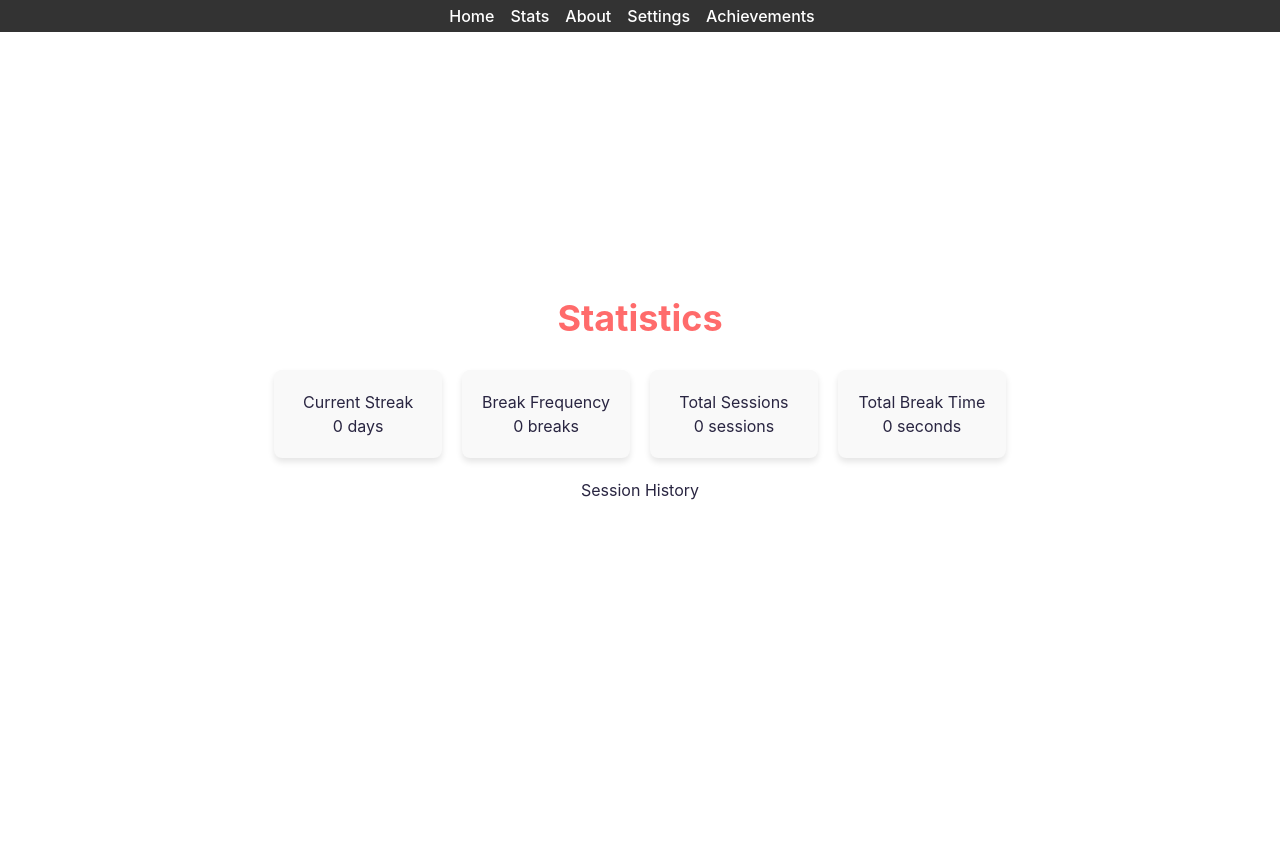
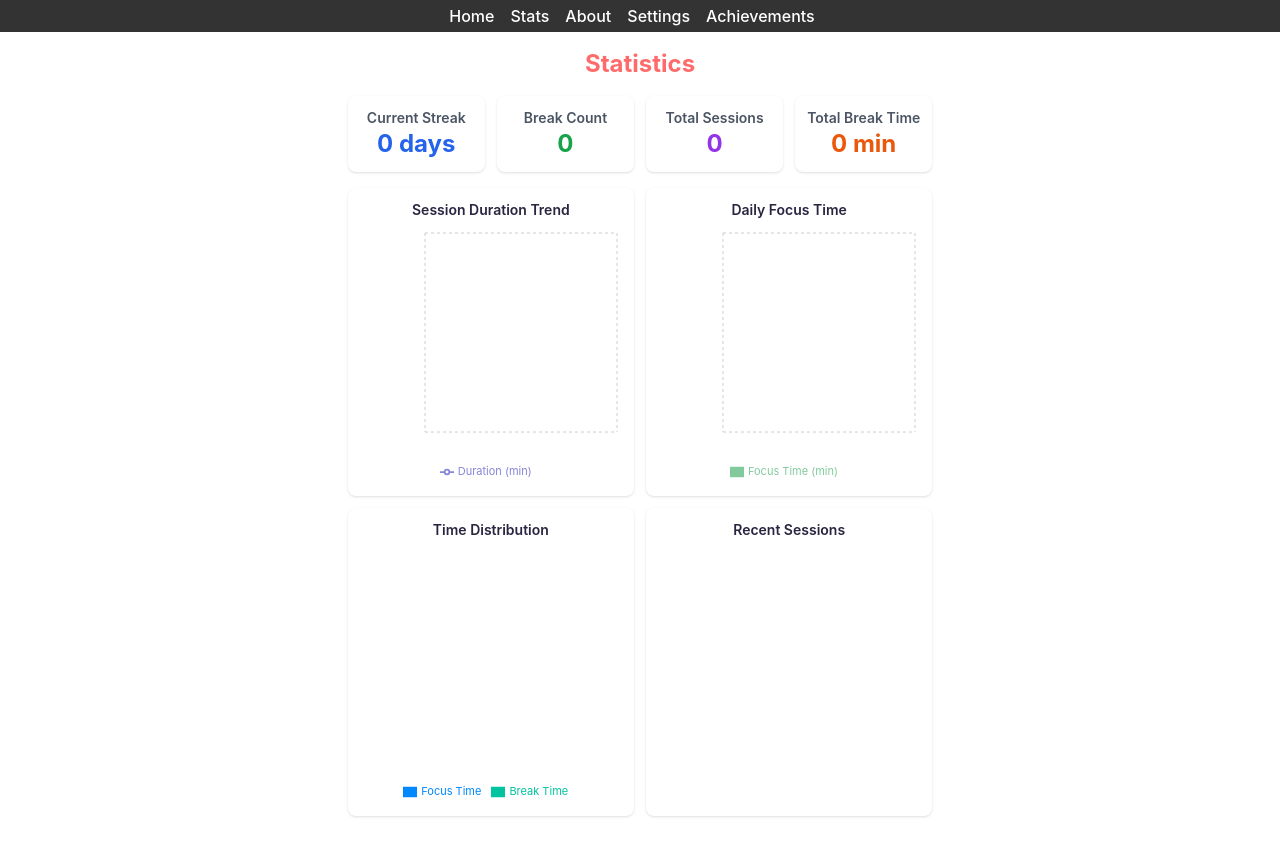
Before and after one commit to DDeluca06/React-Timer, a React (Vite) app: page /stats in a window 1280 px wide. Shown: the top 856 px of the page. Before the commit the page ends 800 px from the top, so only its background shows below. Built offline with nearby package versions, Linux system fonts and the light colour scheme.

Commit message:
Statistics

```diff
--- a/package.json
+++ b/package.json
@@ -17,7 +17,8 @@
     "js-cookie": "^3.0.5",
     "react": "^18.2.0",
     "react-dom": "^18.2.0",
-    "react-toastify": "^10.0.4"
+    "react-toastify": "^10.0.4",
+    "recharts": "^2.15.1"
   },
   "devDependencies": {
     "@types/react": "^18.2.48",
--- a/src/context/TimerContext.jsx
+++ b/src/context/TimerContext.jsx
@@ -61,6 +61,25 @@ export const TimerProvider = ({ children }) => {
   // Load timer mode from localStorage or default to 'pomodoro'
   const [timerMode, setTimerMode] = useState(() => loadTimerMode());
   const [completedPomodoros, setCompletedPomodoros] = useState(0);
+
+  // Add update functions for demo purposes
+  const updateSessions = useCallback((newSessions) => {
+    // Validate sessions structure
+    if (!Array.isArray(newSessions)) {
+      throw new Error('Sessions must be an array');
+    }
+    // Update sessions state
+    sessions.splice(0, sessions.length, ...newSessions);
+  }, [sessions]);
+
+  const updateBreaks = useCallback((newBreaks) => {
+    // Validate breaks structure
+    if (!Array.isArray(newBreaks)) {
+      throw new Error('Breaks must be an array');
+    }
+    // Update breaks state
+    breaks.splice(0, breaks.length, ...newBreaks);
+  }, [breaks]);
 
   // Update settings when changed
   const updateSettings = useCallback((newSettings) => {
@@ -236,7 +255,9 @@ export const TimerProvider = ({ children }) => {
         timerMode,
         switchTimerMode,
         completedPomodoros,
-        updateTimerBasedOnMode
+        updateTimerBasedOnMode,
+        updateSessions,
+        updateBreaks
       }}
     >
       {children}
--- a/src/pages/Statistics.jsx
+++ b/src/pages/Statistics.jsx
@@ -1,54 +1,180 @@
-import { useContext } from 'react';
+import { useContext, useMemo } from 'react';
 import { TimerContext } from '../context/TimerContext';
 import NavBar from '../components/ui/NavBar';
-import { ToastContainer, toast } from 'react-toastify';
+import { ToastContainer } from 'react-toastify';
 import 'react-toastify/dist/ReactToastify.css';
+import {
+  LineChart,
+  Line,
+  BarChart,
+  Bar,
+  PieChart,
+  Pie,
+  Cell,
+  XAxis,
+  YAxis,
+  CartesianGrid,
+  Tooltip,
+  Legend,
+  ResponsiveContainer
+} from 'recharts';
 
 function Stats() {
   const { sessions, streak, breaks } = useContext(TimerContext);
 
-  // Calculate break frequency
-  const breakFrequency = breaks.length;
+  // Prepare data for session duration line chart
+  const sessionData = useMemo(() => {
+    return sessions.map(session => ({
+      time: new Date(session.startTime).toLocaleDateString(),
+      duration: Math.round(session.duration / 60), // Convert to minutes
+    }));
+  }, [sessions]);
+
+  // Prepare data for daily focus time
+  const dailyFocusData = useMemo(() => {
+    const dailyMap = sessions.reduce((acc, session) => {
+      const date = new Date(session.startTime).toLocaleDateString();
+      acc[date] = (acc[date] || 0) + session.duration / 60;
+      return acc;
+    }, {});
+
+    return Object.entries(dailyMap).map(([date, minutes]) => ({
+      date,
+      minutes: Math.round(minutes),
+    }));
+  }, [sessions]);
+
+  // Prepare data for break vs focus time pie chart
+  const timeDistributionData = useMemo(() => {
+    const totalFocusTime = sessions.reduce((sum, session) => sum + session.duration, 0);
+    const totalBreakTime = breaks
+      .filter(br => br.endTime !== null)
+      .reduce((sum, br) => sum + br.duration, 0);
+
+    return [
+      { name: 'Focus Time', value: Math.round(totalFocusTime / 60) },
+      { name: 'Break Time', value: Math.round(totalBreakTime / 60) },
+    ];
+  }, [sessions, breaks]);
+
+  const COLORS = ['#0088FE', '#00C49F'];
 
   return (
-    <div className="page-container">
+    <div className="page-container p-4 max-w-7xl mx-auto">
       <NavBar />
-      <h1>Statistics</h1>
-      <div className="stats-grid">
-        <div className="stat-card">
-          <h2>Current Streak</h2>
-          <p>{streak} days</p>
+      <h1 className="text-2xl font-bold mb-4">Statistics</h1>
+
+      {/* Stats Cards */}
+      <div className="grid grid-cols-2 md:grid-cols-4 gap-3 mb-4">
+        <div className="stat-card bg-white dark:bg-gray-800 p-3 rounded-lg shadow">
+          <h2 className="text-sm font-semibold text-gray-600 dark:text-gray-300">Current Streak</h2>
+          <p className="text-2xl font-bold text-blue-600">{streak} days</p>
         </div>
-        <div className="stat-card">
-          <h2>Break Frequency</h2>
-          <p>{breaks.filter(br => br.endTime !== null).length} breaks</p> {/* Filter out breaks that are still in progress */}
+        <div className="stat-card bg-white dark:bg-gray-800 p-3 rounded-lg shadow">
+          <h2 className="text-sm font-semibold text-gray-600 dark:text-gray-300">Break Count</h2>
+          <p className="text-2xl font-bold text-green-600">{breaks.filter(br => br.endTime !== null).length}</p>
         </div>
-        <div className="stat-card">
-          <h2>Total Sessions</h2>
-          <p>{sessions.length} sessions</p>
+        <div className="stat-card bg-white dark:bg-gray-800 p-3 rounded-lg shadow">
+          <h2 className="text-sm font-semibold text-gray-600 dark:text-gray-300">Total Sessions</h2>
+          <p className="text-2xl font-bold text-purple-600">{sessions.length}</p>
         </div>
-        <div className="stat-card">
-          <h2>Total Break Time</h2>
-          <p>
-              {breaks
-                .filter((br) => br.endTime !== null)
-                .reduce((total, br) => total + br.duration, 0)}{' '}
-              seconds
+        <div className="stat-card bg-white dark:bg-gray-800 p-3 rounded-lg shadow">
+          <h2 className="text-sm font-semibold text-gray-600 dark:text-gray-300">Total Break Time</h2>
+          <p className="text-2xl font-bold text-orange-600">
+            {Math.round(breaks
+              .filter((br) => br.endTime !== null)
+              .reduce((total, br) => total + br.duration, 0) / 60)} min
           </p>
         </div>
       </div>
-      <div className="session-history">
-        <h2>Session History</h2>
-        <ul>
-          {sessions.map((session) => (
-            <li key={session.id}>
-              <p>Session ID: {session.id}</p>
-              <p>Duration: {session.duration} seconds</p>
-              <p>Date: {new Date(session.startTime).toLocaleString()}</p>
-            </li>
-          ))}
-        </ul>
+
+      {/* Charts Grid */}
+      <div className="grid grid-cols-2 gap-3">
+        {/* Session Duration Line Chart */}
+        <div className="chart-container bg-white dark:bg-gray-800 p-3 rounded-lg shadow">
+          <h2 className="text-sm font-semibold mb-2">Session Duration Trend</h2>
+          <div className="h-64">
+            <ResponsiveContainer width="100%" height="100%">
+              <LineChart data={sessionData}>
+                <CartesianGrid strokeDasharray="3 3" />
+                <XAxis dataKey="time" tick={{ fontSize: 11 }} />
+                <YAxis tick={{ fontSize: 11 }} label={{ value: 'Minutes', angle: -90, position: 'insideLeft', fontSize: 11 }} />
+                <Tooltip />
+                <Legend wrapperStyle={{ fontSize: '11px' }} />
+                <Line type="monotone" dataKey="duration" stroke="#8884d8" name="Duration (min)" />
+              </LineChart>
+            </ResponsiveContainer>
+          </div>
+        </div>
+
+        {/* Daily Focus Bar Chart */}
+        <div className="chart-container bg-white dark:bg-gray-800 p-3 rounded-lg shadow">
+          <h2 className="text-sm font-semibold mb-2">Daily Focus Time</h2>
+          <div className="h-64">
+            <ResponsiveContainer width="100%" height="100%">
+              <BarChart data={dailyFocusData}>
+                <CartesianGrid strokeDasharray="3 3" />
+                <XAxis dataKey="date" tick={{ fontSize: 11 }} />
+                <YAxis tick={{ fontSize: 11 }} label={{ value: 'Minutes', angle: -90, position: 'insideLeft', fontSize: 11 }} />
+                <Tooltip />
+                <Legend wrapperStyle={{ fontSize: '11px' }} />
+                <Bar dataKey="minutes" fill="#82ca9d" name="Focus Time (min)" />
+              </BarChart>
+            </ResponsiveContainer>
+          </div>
+        </div>
+
+        {/* Time Distribution Pie Chart */}
+        <div className="chart-container bg-white dark:bg-gray-800 p-3 rounded-lg shadow">
+          <h2 className="text-sm font-semibold mb-2">Time Distribution</h2>
+          <div className="h-64">
+            <ResponsiveContainer width="100%" height="100%">
+              <PieChart>
+                <Pie
+                  data={timeDistributionData}
+                  cx="50%"
+                  cy="50%"
+                  labelLine={false}
+                  label={({ name, value }) => `${name}: ${value}min`}
+                  outerRadius={60}
+                  fill="#8884d8"
+                  dataKey="value"
+                >
+                  {timeDistributionData.map((entry, index) => (
+                    <Cell key={`cell-${index}`} fill={COLORS[index % COLORS.length]} />
+                  ))}
+                </Pie>
+                <Tooltip />
+                <Legend wrapperStyle={{ fontSize: '11px' }} />
+              </PieChart>
+            </ResponsiveContainer>
+          </div>
+        </div>
+
+        {/* Recent Sessions List */}
+        <div className="recent-sessions bg-white dark:bg-gray-800 p-3 rounded-lg shadow">
+          <h2 className="text-sm font-semibold mb-2">Recent Sessions</h2>
+          <div className="h-64 overflow-y-auto">
+            <ul className="space-y-2">
+              {sessions.slice(-5).reverse().map((session) => (
+                <li key={session.id} className="border-b dark:border-gray-700 pb-2">
+                  <div className="flex justify-between items-center">
+                    <div>
+                      <p className="text-xs text-gray-600 dark:text-gray-400">
+                        {new Date(session.startTime).toLocaleString()}
+                      </p>
+                      <p className="text-sm font-medium">
+                        Duration: {Math.round(session.duration / 60)} minutes
+                      </p>
+                    </div>
+                  </div>
+                </li>
+              ))}
+            </ul>
+          </div>
+        </div>
       </div>
+
       <ToastContainer />
     </div>
   );
```
Also changed, not shown: 1 other file (tests, documents, lock files or other folders).
